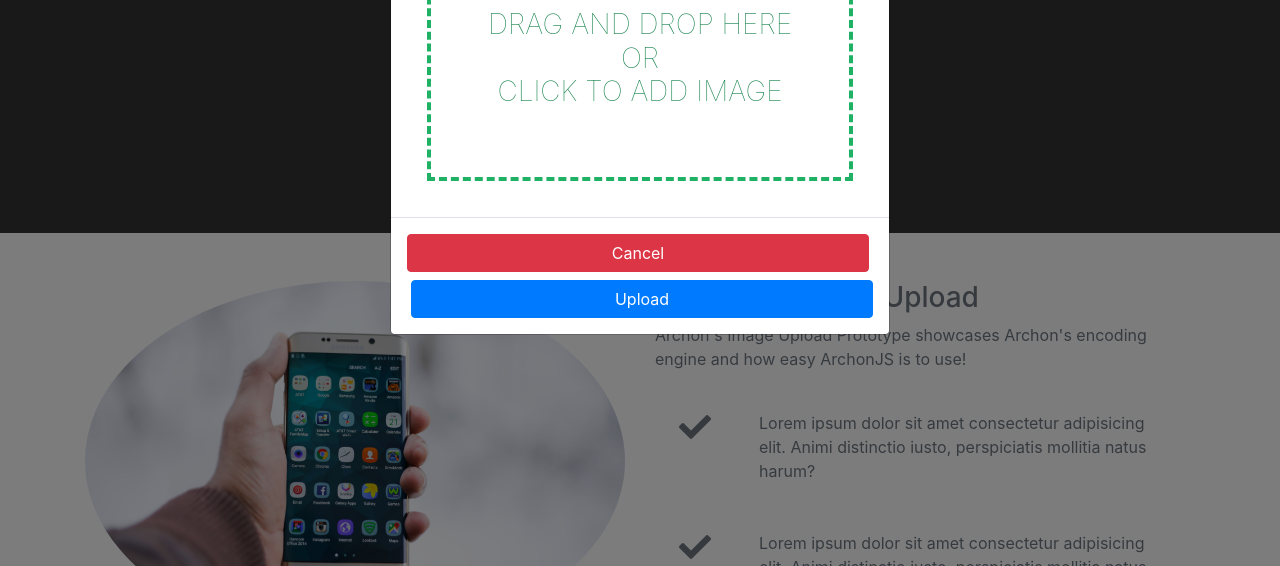
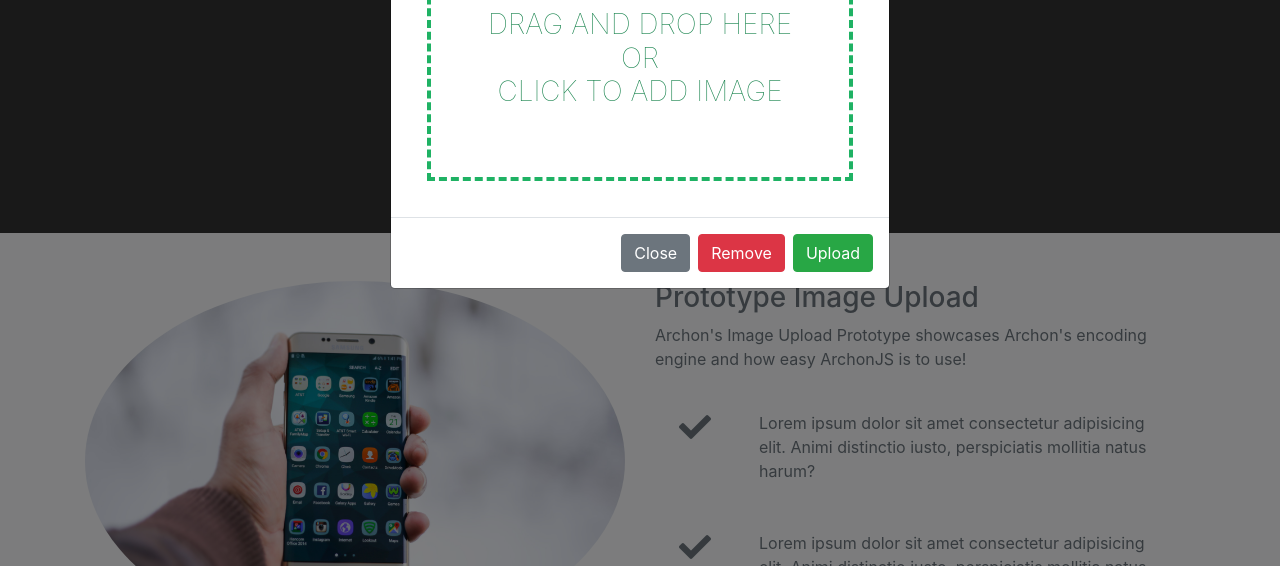
Before and after one commit to samsuh/image-upload-bootstrap, a plain HTML site: page index.html in a window 1280 px wide. Both pictures are taken after a click on the button "Upload Image". Shown: the part 722-1288 px from the top of the page. Drawn offline with nearby package versions, Linux system fonts and the light colour scheme.

Commit message:
modal footer fixed. added Close button

```diff
--- a/index.html
+++ b/index.html
@@ -139,8 +139,10 @@
                 </div>
 
                 <div class="modal-footer flex-wrap">
-                  <button type="button" onclick="removeUpload();" class="btn btn-danger btn-block">Cancel</button>
-                  <button type="button" onclick="upload();" class="btn btn-primary btn-block">Upload</button>
+                  <button type="button" data-toggle="modal" data-target="#uploadModal" class="btn btn-secondary">Close</button>
+                  <button type="button" onclick="removeUpload();" class="btn btn-danger">Remove</button>
+                  <button type="button" onclick="upload();" class="btn btn-success">Upload</button>
+
                 </div>
               </div>
             </div>
```
